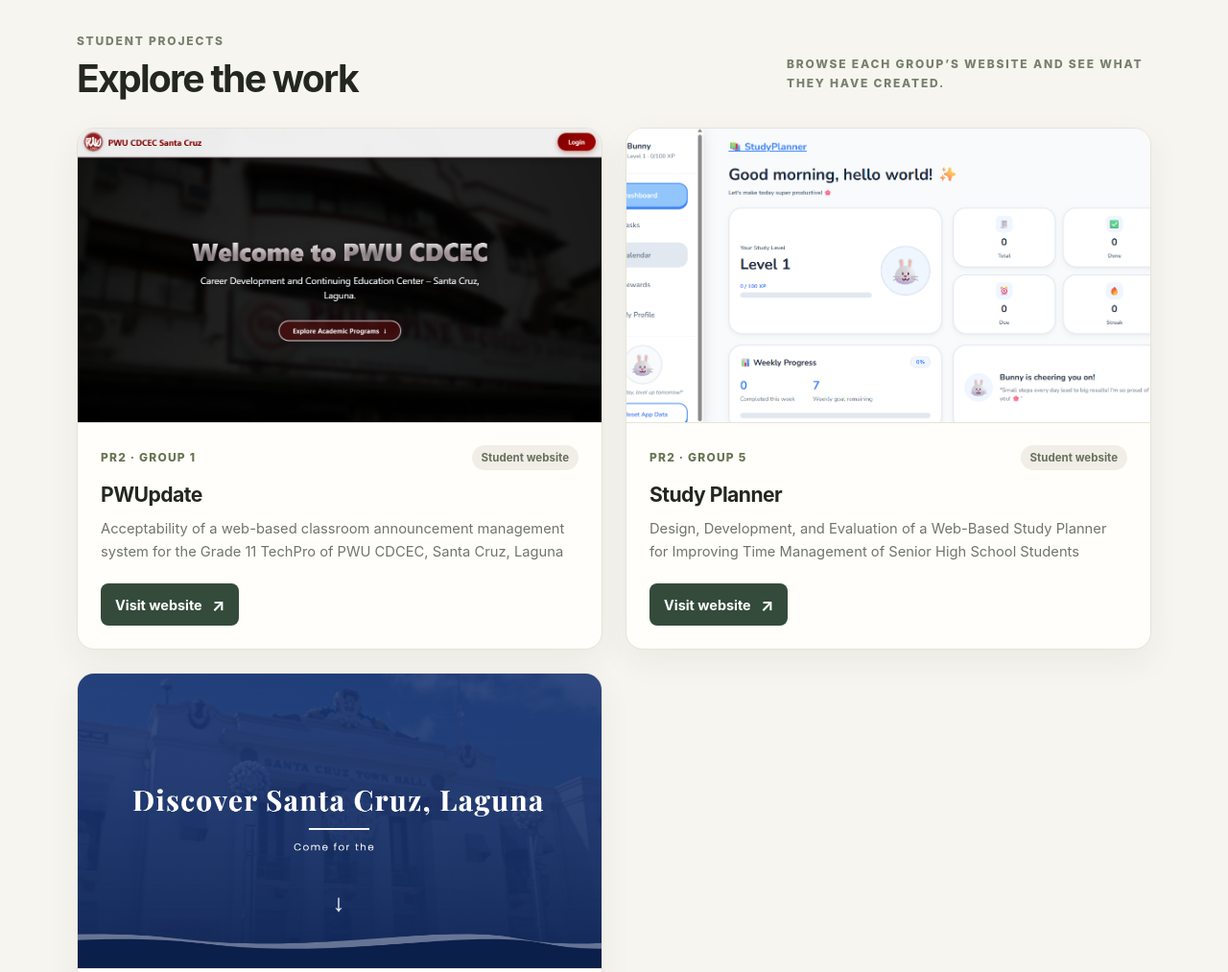
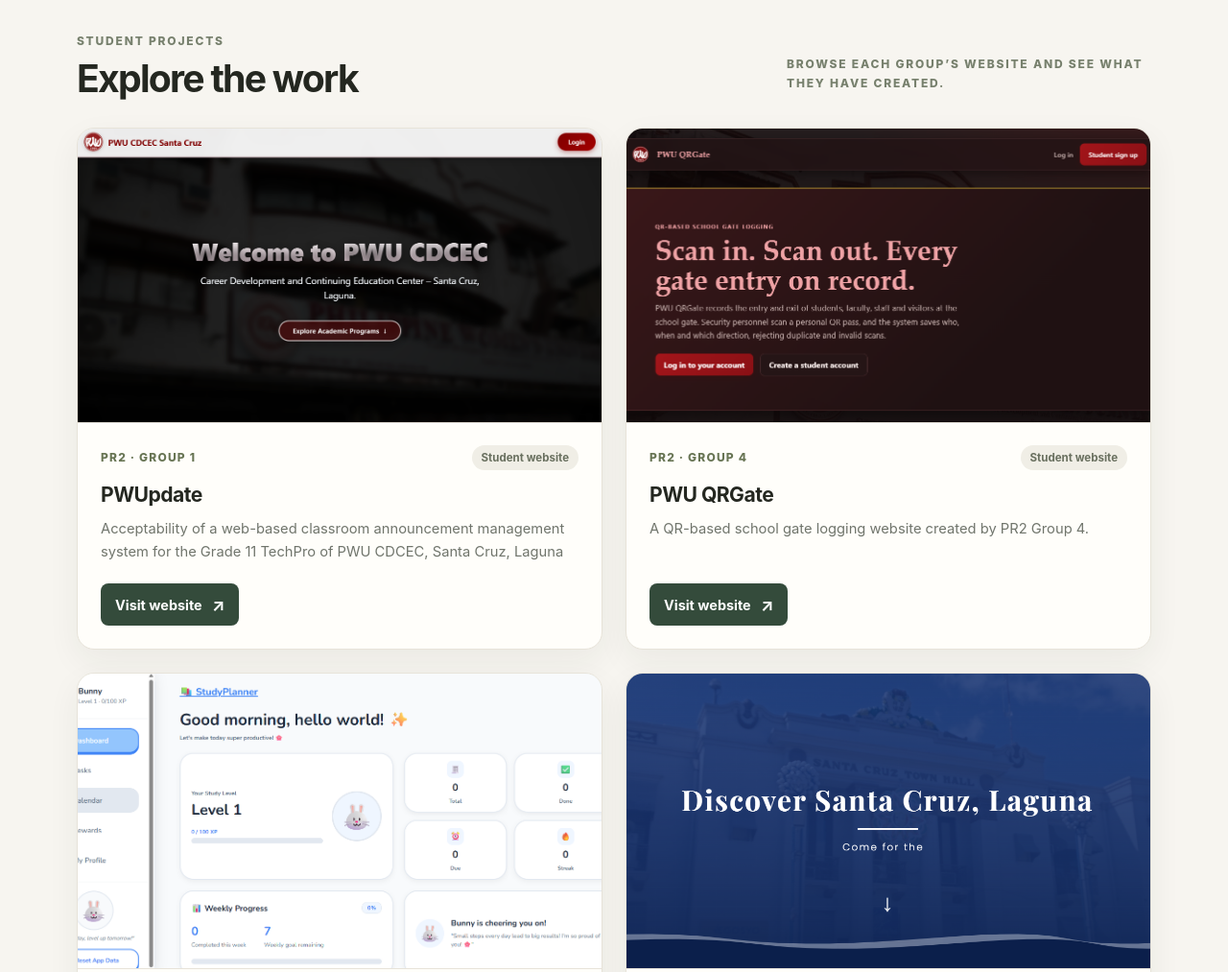
Before and after one commit to Jhon-mark23/ICT-A-WEBSITE, a plain HTML site: page index.html in a window 1280 px wide. Shown: the part 680-1693 px from the top of the page at 96% size. Drawn offline with Linux system fonts and the light colour scheme.

Commit message:
added pr2g4

```diff
--- a/index.html
+++ b/index.html
@@ -357,6 +357,28 @@
         <article class="project-card">
           <img
             class="project-image"
+            src="assets/PWU_QRGate_PR2G4.png"
+            alt="Preview of the PWU QRGate website by PR2 Group 4"
+            loading="lazy"
+            decoding="async">
+          <div class="project-info">
+            <div class="project-meta">
+              <span class="group-label">PR2 · Group 4</span>
+              <span class="project-tag">Student website</span>
+            </div>
+            <h3>PWU QRGate</h3>
+            <p class="project-description">
+              A QR-based school gate logging website created by PR2 Group 4.
+            </p>
+            <a class="project-link" href="https://pwuqrgate.infinityfree.io" target="_blank" rel="noopener noreferrer">
+              Visit website <span aria-hidden="true">↗</span>
+            </a>
+          </div>
+        </article>
+
+        <article class="project-card">
+          <img
+            class="project-image"
             src="assets/PR2G5_celmar.png"
             alt="Preview of the Study Planner website by PR2 Group 5"
             loading="lazy"
```
Also changed, not shown: assets/PWU_QRGate_PR2G4.png (added).
